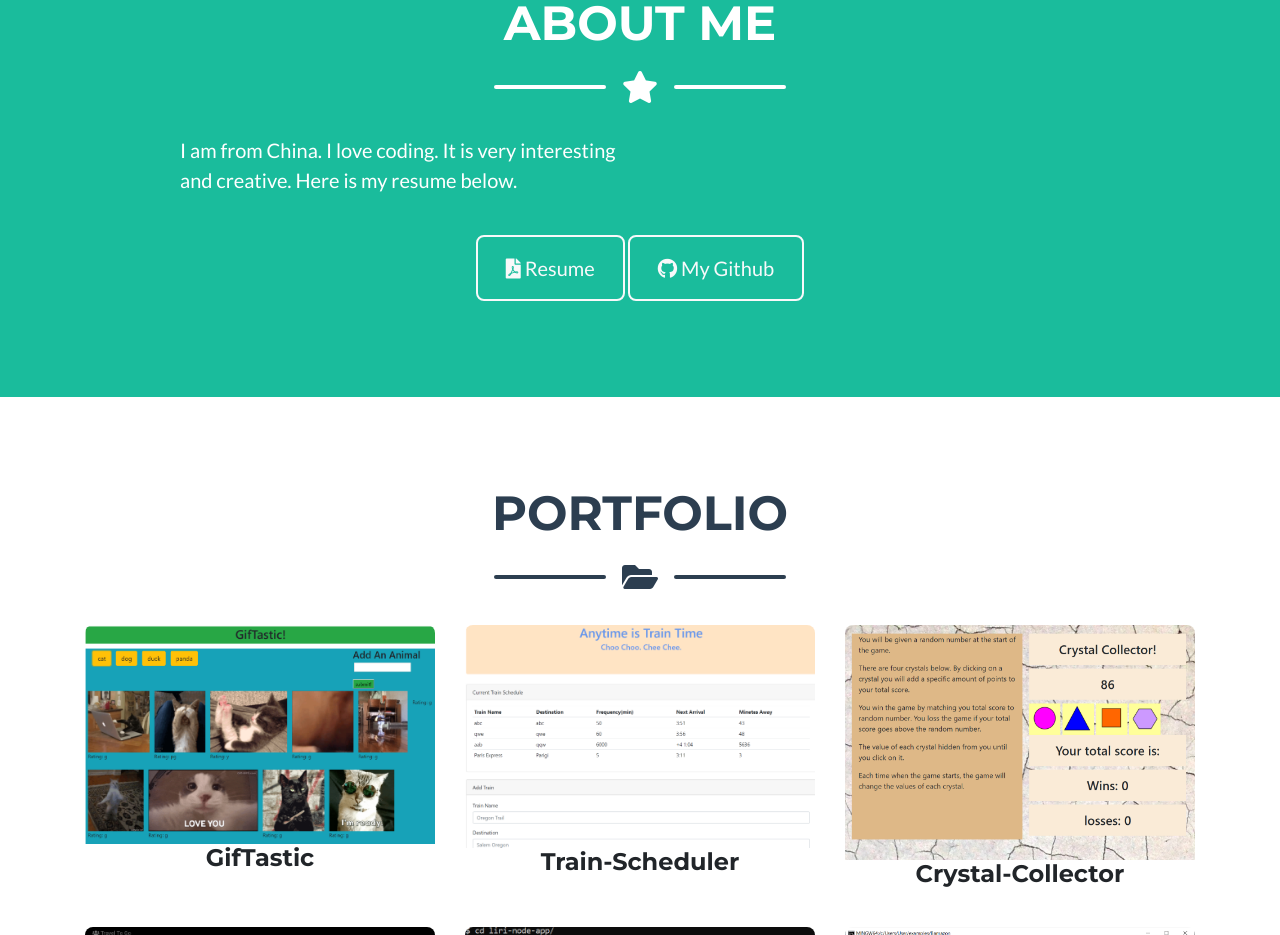
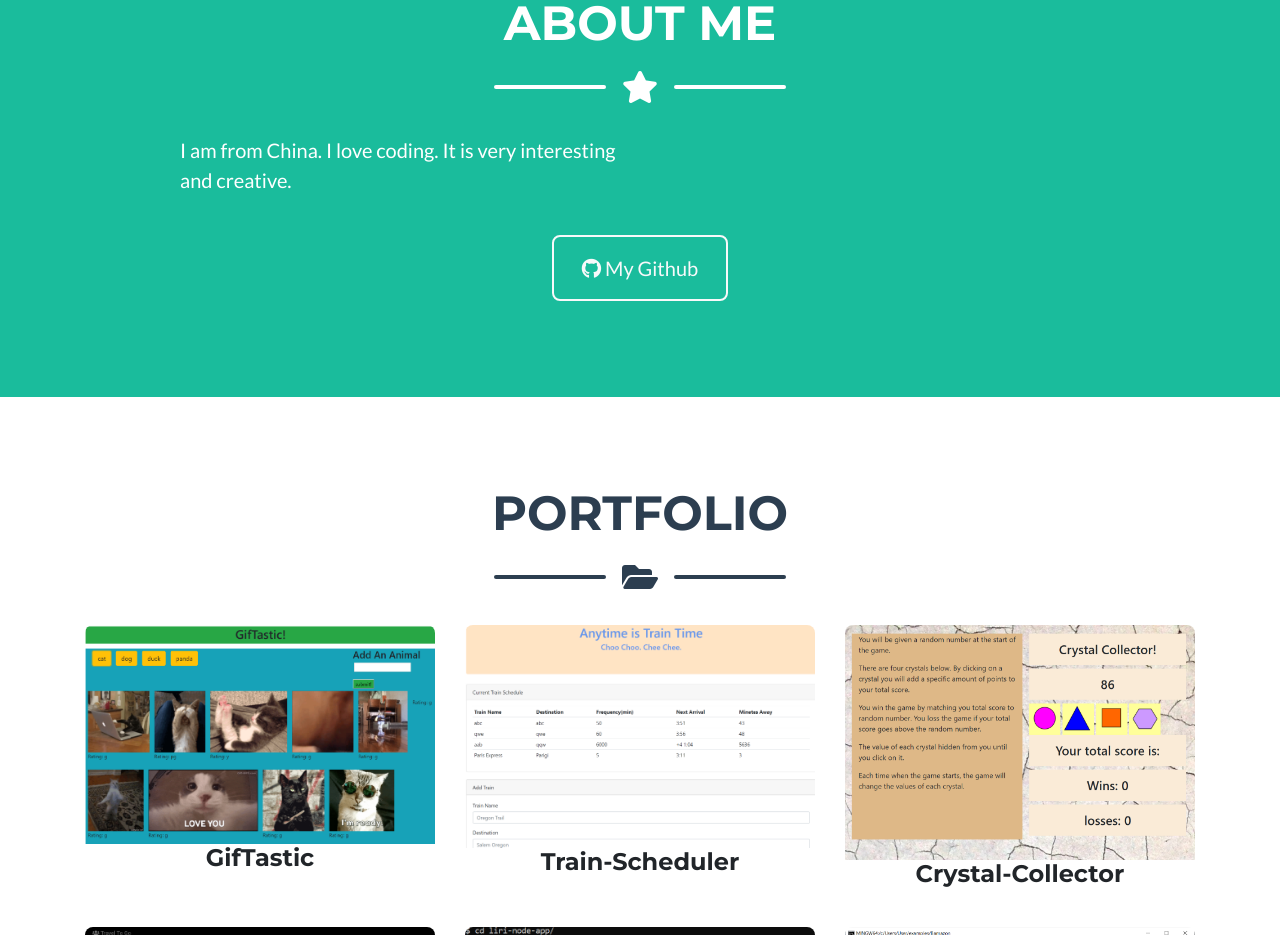
Before and after one commit to weiminyang/Portfolio, a website with bundled scripts: page index.html in a window 1280 px wide. Shown: the part 858-1793 px from the top of the page. Built offline with nearby package versions, Linux system fonts and the light colour scheme.

Commit message:
delete resume

```diff
--- a/index.html
+++ b/index.html
@@ -88,7 +88,7 @@
       <!-- About Section Content -->
       <div class="row">
         <div class="col-lg-5 ml-auto">
-          <p class="lead">I am from China. I love coding. It is very interesting and creative. Here is my resume below.
+          <p class="lead">I am from China. I love coding. It is very interesting and creative.
           </p>
         </div>
         <div class="col-lg-5 mr-auto">
@@ -98,11 +98,11 @@
 
       <!-- About Section Button -->
       <div class="text-center mt-4">
-        <a class="btn btn-xl btn-outline-light"
+        <!-- <a class="btn btn-xl btn-outline-light"
           href="https://drive.google.com/file/d/1mh7RZ_GgQ2JILqk4a_CryeYDwgzAcZ34/view?usp=sharing">
           <i class="fas fa-file-pdf"></i>
           Resume
-        </a>
+        </a> -->
         <a class="btn btn-xl btn-outline-light" href="https://github.com/weiminyang">
           <i class="fab fa-github"></i>
           My Github
```
